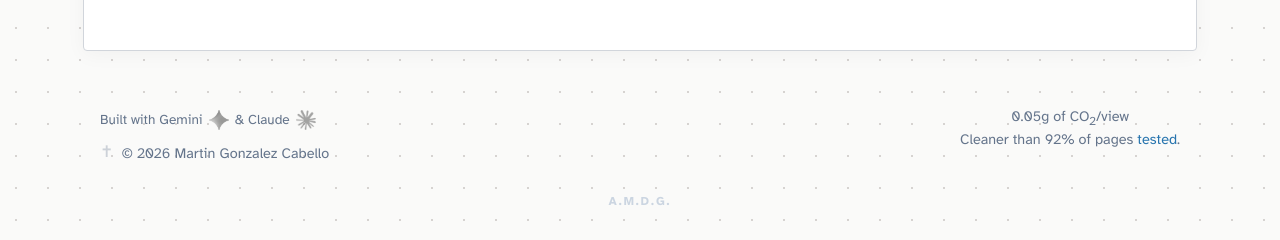
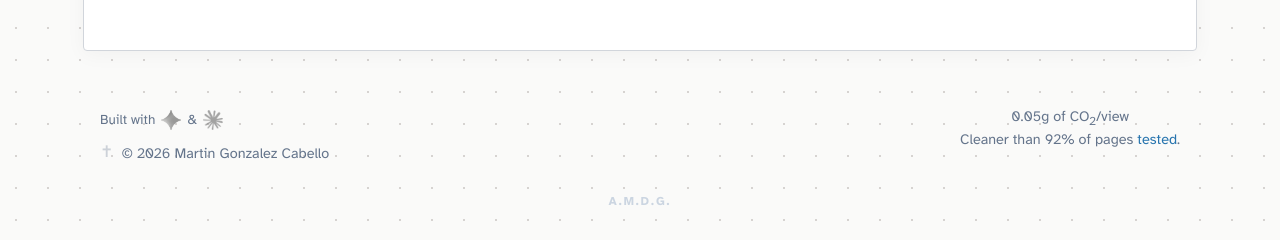
Before and after one commit to martins73/research-site, a Jekyll site: the page built from human-supply-chain.md, in a window 1280 px wide and 1255 px high. Shown: the part 1012-1252 px from the top of the window. Built offline with Jekyll 4.4.1, drawn with Linux system fonts in a browser that asks for light colours.

Commit message:
Update footer credits to reflect new branding

```diff
--- a/_includes/footer.html
+++ b/_includes/footer.html
@@ -4,11 +4,11 @@
 
     <div class="footer-col-left">
       <div class="credits">
-        <span>Built with Gemini</span>
+        <span>Built with</span>
         <a href="https://gemini.google.com" target="_blank" rel="noopener" title="Gemini" class="gemini-link">
           <img src="/assets/logos/gemini.png" alt="Gemini" width="20" height="20" class="gemini-icon">
         </a>
-        <span> & Claude</span>
+        <span>&</span>
         <a href="https://claude.ai" target="_blank" rel="noopener" title="Claude" class="claude-link">
           <img src="/assets/logos/claude.png" alt="Claude" width="20" height="20" class="claude-icon">
         </a>
```
